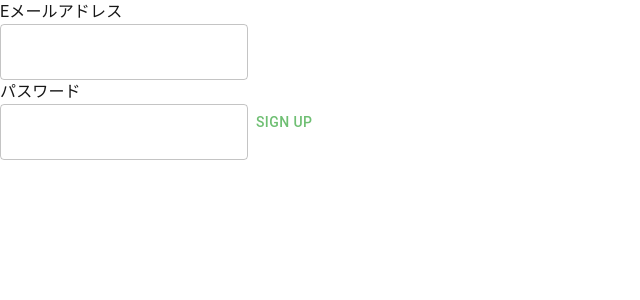
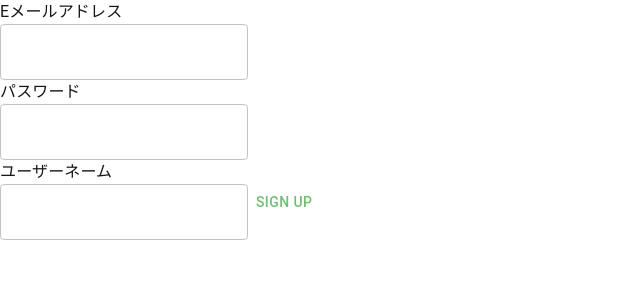
Before and after one commit to s1F102201492/my-schedule, a Next.js app: page /signup in a window 1280 px wide. Shown: the top 300 px of the page, without its empty margins (0-640 px from the left). Built offline with nearby package versions, Linux system fonts and the light colour scheme; no server answers; the database is empty; what @mui/material-nextjs would draw is missing.

Commit message:
ユーザーネームなどの情報の追加が可能

```diff
--- a/app/signup/action.ts
+++ b/app/signup/action.ts
@@ -12,6 +12,12 @@ export async function signup(formData: FormData) {
     const data = {
       email: formData.get('email') as string,
       password: formData.get('password') as string,
+      options:{
+        data: {
+          username: formData.get('userName') as string
+        }
+      }
+
     }
 
     const { error } = await supabase.auth.signUp(data)
--- a/app/signup/page.tsx
+++ b/app/signup/page.tsx
@@ -10,6 +10,8 @@ const page = () => {
         <TextField id="email" name="email" type='email' required />
         <Typography>パスワード</Typography>
         <TextField id="password" name="password" type="password" required />
+        <Typography>ユーザーネーム</Typography>
+        <TextField id="userName" name="userName" type="text" required />
 
         <Button type="submit" formAction={signup}>Sign up</Button>
       </form>
```
